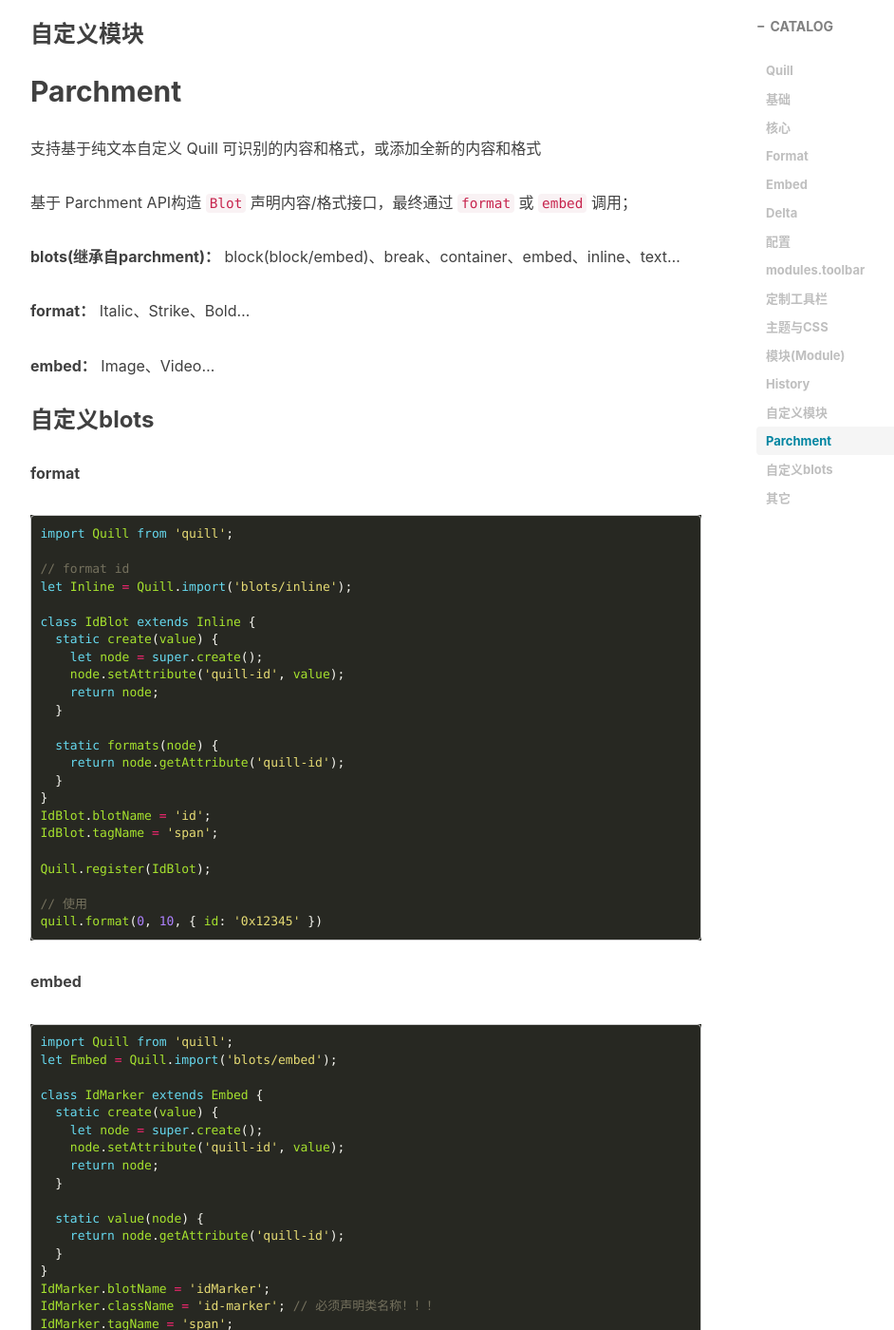
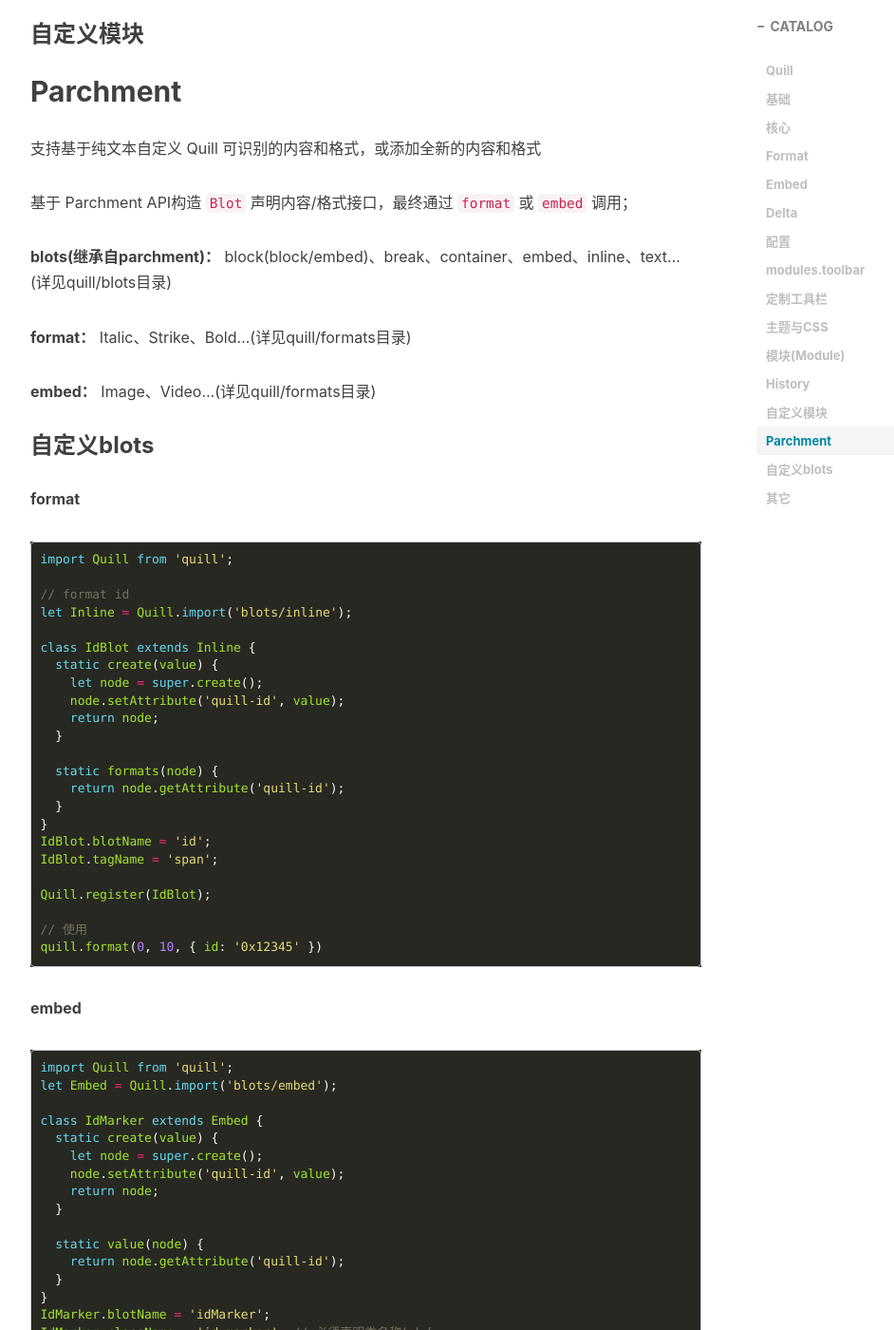
Before and after one commit to KID-1912/KID-1912.github.io, a Jekyll site: the page built from _posts/2023-9-21-quilljs.md, in a window 1280 px wide and 1400 px high, scrolled down 5452 px. Shown: the whole window at 95% size, without its empty margins (233-1175 px from the left). Built offline with Jekyll 4.4.1, drawn with Linux system fonts in a browser that asks for light colours; nearby versions of some CDN libraries; comment, search, counter and statistics services are not loaded; some of the changed text lies outside the part shown.

Commit message:
note:20231106 18:58

````diff
--- a/_posts/2023-9-21-quilljs.md
+++ b/_posts/2023-9-21-quilljs.md
@@ -110,14 +110,6 @@
 quill.setContents(delta);
 ```
 
-
-
-
-
-
-
-
-
 ## 配置
 
 配置自定义编辑器
@@ -222,8 +214,6 @@
 
 ## 主题与CSS
 
-
-
 ## 模块(Module)
 
 ### History
@@ -246,8 +236,6 @@
 quill.history.redo()
 ```
 
-
-
 ### 自定义模块
 
 ## Parchment
@@ -256,11 +244,11 @@
 
 基于 Parchment API构造 `Blot` 声明内容/格式接口，最终通过 `format` 或 `embed` 调用；
 
-**blots(继承自parchment)：** block(block/embed)、break、container、embed、inline、text...
+**blots(继承自parchment)：** block(block/embed)、break、container、embed、inline、text...(详见quill/blots目录)
 
-**format：** Italic、Strike、Bold...
+**format：** Italic、Strike、Bold...(详见quill/formats目录)
 
-**embed：** Image、Video...
+**embed：** Image、Video...(详见quill/formats目录)
 
 ### 自定义blots
 
@@ -320,7 +308,13 @@
 quill.insertEmbed(10, 'idMarker', '0x12345' })
 ```
 
+static formats 读取所有attribute
 
+static value delta值
+
+value 自定义设置值时触发
+
+format 设置全部/部分attribute formatText实现
 
 ## 其它
 
````
